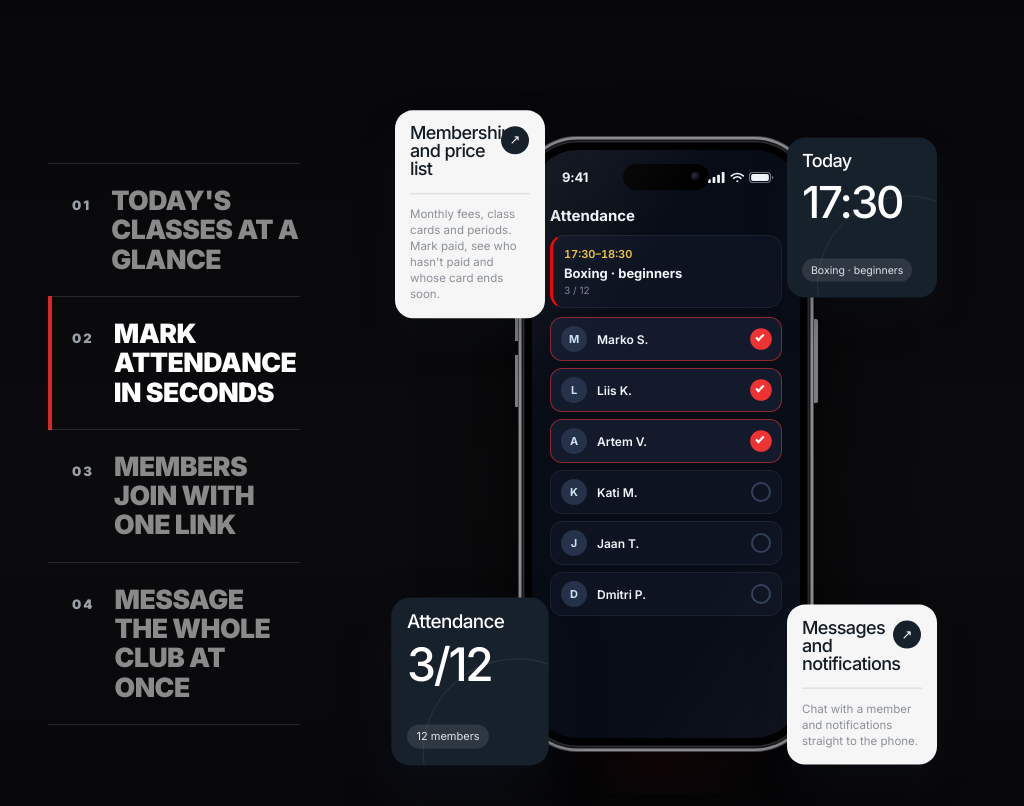
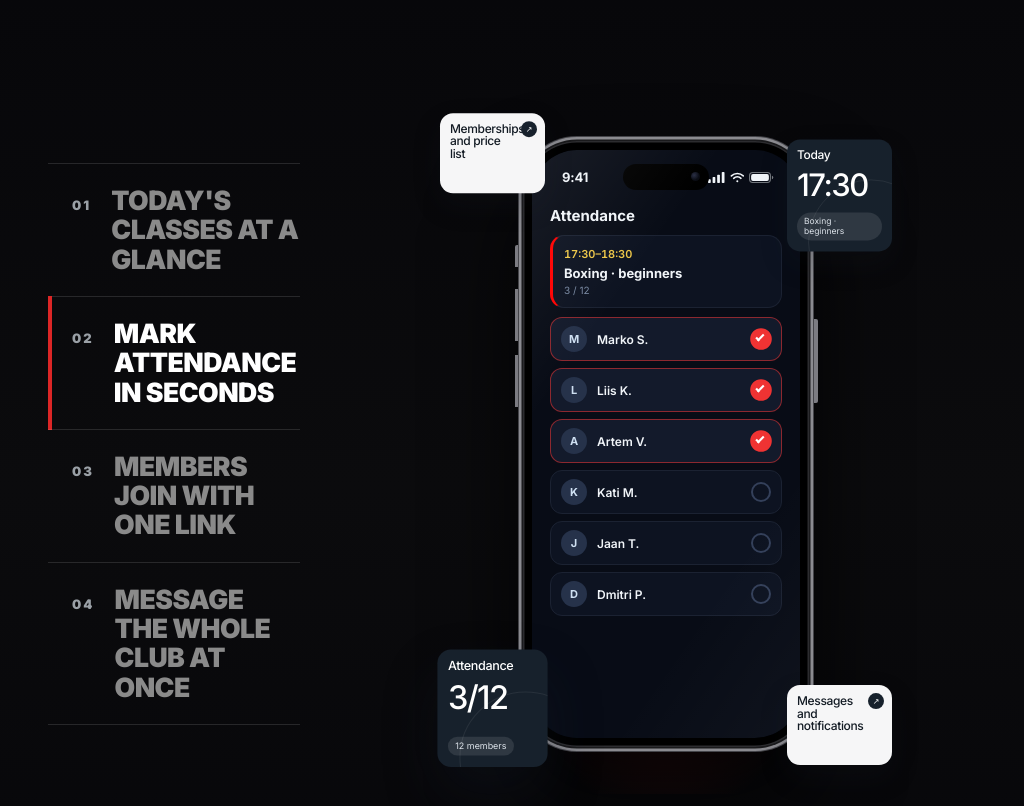
Before and after one commit to jengrinkin/fightbase-landing, a website: page en/index.html in a window 1024 px wide. Shown: the part 802-1608 px from the top of the page. Drawn offline with Linux system fonts and the light colour scheme; animation ran at ten frames a second.

Commit message:
Phone demo boxes: 30% smaller so the phone stays the focus
Co-Authored-By: Claude Sonnet 5.5 <noreply@anthropic.com>

```diff
--- a/en/index.html
+++ b/en/index.html
@@ -225,39 +225,41 @@
     .demo-stage { position: relative; display: flex; justify-content: center; align-items: center; min-height: 700px; }
     .demo-glow { position: absolute; inset: 0; pointer-events: none;
       background: radial-gradient(34% 40% at 50% 46%, rgba(170,170,170,0.18), transparent 70%), radial-gradient(28% 24% at 50% 86%, rgba(220,38,38,0.26), transparent 72%); }
-    .dcard { position: absolute; z-index: 3; width: 200px; border-radius: 22px; padding: 18px 20px 20px; text-align: left;
-      box-shadow: 0 18px 40px rgba(20,28,40,0.18); transition: transform 0.35s ease, box-shadow 0.35s ease;
+    /* Boxes are 30% smaller than before (200px -> 140px) so the phone stays the star. Body text keeps a 9.5px floor to stay readable. */
+    .dcard { position: absolute; z-index: 3; width: 140px; border-radius: 15px; padding: 13px 14px 14px; text-align: left;
+      box-shadow: 0 12px 28px rgba(20,28,40,0.18); transition: transform 0.35s ease, box-shadow 0.35s ease;
       animation: dcard-bob 7s ease-in-out infinite alternate; }
-    .dcard h3 { font-size: 20px; font-weight: 500; letter-spacing: -0.035em; line-height: 1.02; margin: 0; }
-    .dcard p { font-size: 12.5px; line-height: 1.4; color: #8B9096; }
-    .dcard-light { background: #F6F6F7; color: #131B24; min-height: 168px; display: flex; flex-direction: column; }
-    .dcard-light h3 { padding-right: 34px; }
-    .dcard-light hr { border: 0; border-top: 1px solid #D5D8DB; margin: 14px 0 12px; }
+    .dcard h3 { font-size: 14px; font-weight: 500; letter-spacing: -0.03em; line-height: 1.05; margin: 0; }
+    .dcard p { font-size: 9.5px; line-height: 1.4; color: #8B9096; }
+    .dcard-light { background: #F6F6F7; color: #131B24; min-height: 118px; display: flex; flex-direction: column; }
+    .dcard-light h3 { padding-right: 24px; }
+    .dcard-light hr { border: 0; border-top: 1px solid #D5D8DB; margin: 10px 0 8px; }
     .dcard-light p { margin-top: auto; }
-    .dcard-arrow { position: absolute; top: 16px; right: 16px; width: 28px; height: 28px; border-radius: 50%; background: #17212C; display: grid; place-items: center; color: #fff; font-size: 13px; line-height: 1; }
-    .dcard-dark { background: #17212C; color: #fff; min-height: 196px; display: flex; flex-direction: column; overflow: hidden; }
-    .dcard-dark::before { content: ""; position: absolute; right: -60px; top: 36%; width: 180px; height: 180px; border-radius: 50%; border: 1px solid rgba(255,255,255,0.07); }
-    .dcard-dark .big { margin-top: 18px; font-size: 62px; font-weight: 500; letter-spacing: -0.05em; line-height: 0.95; }
-    .dcard-dark .pill { margin-top: auto; align-self: flex-start; padding: 7px 12px; border-radius: 999px; background: rgba(255,255,255,0.1); color: #DDE3EA; font-size: 11.5px; }
+    .dcard-arrow { position: absolute; top: 11px; right: 11px; width: 20px; height: 20px; border-radius: 50%; background: #17212C; display: grid; place-items: center; color: #fff; font-size: 9px; line-height: 1; }
+    .dcard-dark { background: #17212C; color: #fff; min-height: 137px; display: flex; flex-direction: column; overflow: hidden; }
+    .dcard-dark::before { content: ""; position: absolute; right: -42px; top: 36%; width: 126px; height: 126px; border-radius: 50%; border: 1px solid rgba(255,255,255,0.07); }
+    .dcard-dark .big { margin-top: 12px; font-size: 43px; font-weight: 500; letter-spacing: -0.05em; line-height: 0.95; }
+    .dcard-dark .pill { margin-top: auto; align-self: flex-start; padding: 5px 8px; border-radius: 999px; background: rgba(255,255,255,0.1); color: #DDE3EA; font-size: 9px; }
     /* The cards just tuck over the phone's outer corners (about 22px), so no words on the screen are covered.
-       The phone is 286px wide, centred in the 760px column. */
-    .dcard-a { left: 59px; top: 3.5%; }
-    .dcard-c { right: 59px; top: 7%; }
-    .dcard-b { left: 59px; bottom: 3.5%; }
-    .dcard-d { right: 59px; bottom: 4%; }
+       The phone is 286px wide, centred in the 760px column: its edges are at 237px and 523px. */
+    .dcard-a { left: 119px; top: 3.5%; }
+    .dcard-c { right: 119px; top: 7%; }
+    .dcard-b { left: 119px; bottom: 3.5%; }
+    .dcard-d { right: 119px; bottom: 4%; }
     @media (min-width: 861px) and (max-width: 1279px) {
       .demo-inner { grid-template-columns: minmax(0, 1fr) 620px; }
-      .dcard-a, .dcard-b { left: 39px; } .dcard-c, .dcard-d { right: 39px; }
-      .dcard { width: 150px; padding: 14px 15px 16px; border-radius: 18px; }
-      .dcard h3 { font-size: 18px; }
-      .dcard-light { min-height: 150px; }
-      .dcard-light p { font-size: 11.5px; }
-      .dcard-dark { min-height: 160px; }
-      .dcard-dark .big { font-size: 44px; margin-top: 12px; }
-      .dcard-dark .pill { font-size: 10.5px; padding: 5px 9px; }
+      .dcard-a, .dcard-b { left: 84px; } .dcard-c, .dcard-d { right: 84px; }
+      .dcard { width: 105px; padding: 10px 10px 11px; border-radius: 13px; }
+      .dcard h3 { font-size: 12px; }
+      .dcard-light { min-height: 80px; }
+      .dcard-light hr, .dcard-light p { display: none; }
+      .dcard-dark { min-height: 112px; }
+      .dcard-dark .big { font-size: 31px; margin-top: 8px; }
+      .dcard-dark .pill { font-size: 8.5px; padding: 4px 7px; }
+      .dcard-arrow { top: 8px; right: 8px; width: 16px; height: 16px; font-size: 8px; }
     }
     .dcard-b { animation-delay: -2s; } .dcard-c { animation-delay: -4s; } .dcard-d { animation-delay: -6s; }
-    @keyframes dcard-bob { from { translate: 0 0; } to { translate: 0 -9px; } }
+    @keyframes dcard-bob { from { translate: 0 0; } to { translate: 0 -6px; } }
     /* the card that matches the screen showing on the phone lifts a little */
     .demo-stage[data-screen="join"] .dcard-a, .demo-stage[data-screen="attendance"] .dcard-b,
     .demo-stage[data-screen="today"] .dcard-c, .demo-stage[data-screen="message"] .dcard-d { transform: scale(1.05); box-shadow: 0 26px 52px rgba(20,28,40,0.3); }
@@ -461,11 +463,11 @@
       .demo-inner { grid-template-columns: 1fr; gap: 36px; }
       .demo-stage { min-height: 0; flex-wrap: wrap; gap: 16px; align-content: center; padding: 8px 0 0; }
       .dcard-a, .dcard-d { display: none; }
-      .dcard { position: relative; inset: auto; width: calc(50% - 8px); max-width: 168px; padding: 14px 15px 15px; border-radius: 18px; animation: none; }
-      .dcard h3 { font-size: 18px; }
-      .dcard-dark { min-height: 150px; }
-      .dcard-dark .big { font-size: 42px; margin-top: 12px; }
-      .dcard-dark .pill { font-size: 10.5px; padding: 5px 9px; }
+      .dcard { position: relative; inset: auto; width: calc(50% - 8px); max-width: 118px; padding: 11px 12px 12px; border-radius: 14px; animation: none; }
+      .dcard h3 { font-size: 13px; }
+      .dcard-dark { min-height: 105px; }
+      .dcard-dark .big { font-size: 30px; margin-top: 8px; }
+      .dcard-dark .pill { font-size: 8.5px; padding: 4px 7px; }
       .dtab { padding: 16px 0 16px 18px; gap: 14px; }
       .dtab .dt { font-size: 20px; }
       .features-section { padding: 64px 20px 56px; }
```
Also changed, not shown: PROGRESS.md (+4 -0 lines), index.html (+33 -31 lines), ru/index.html (+33 -31 lines), src/index.template.html (+33 -31 lines).
